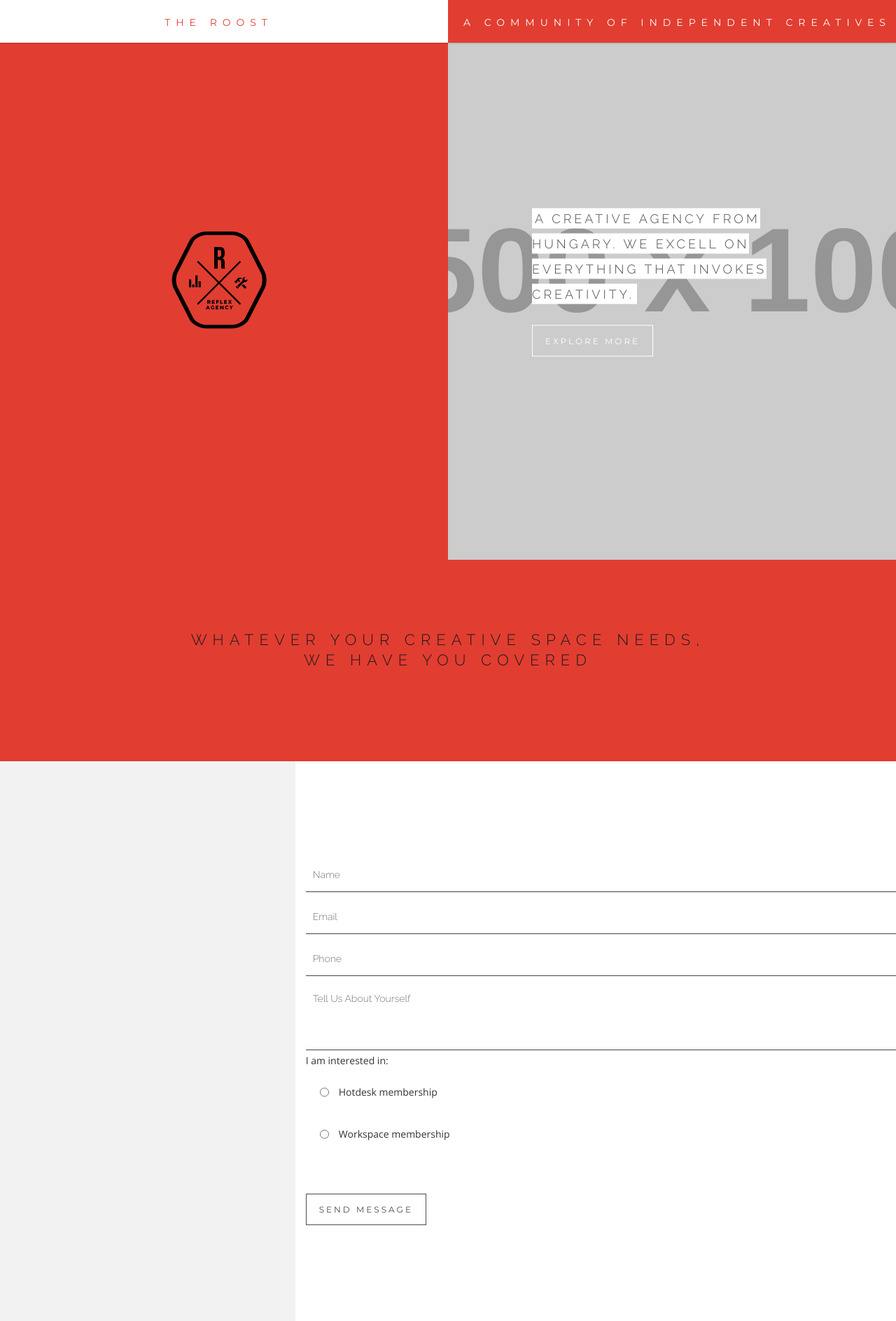
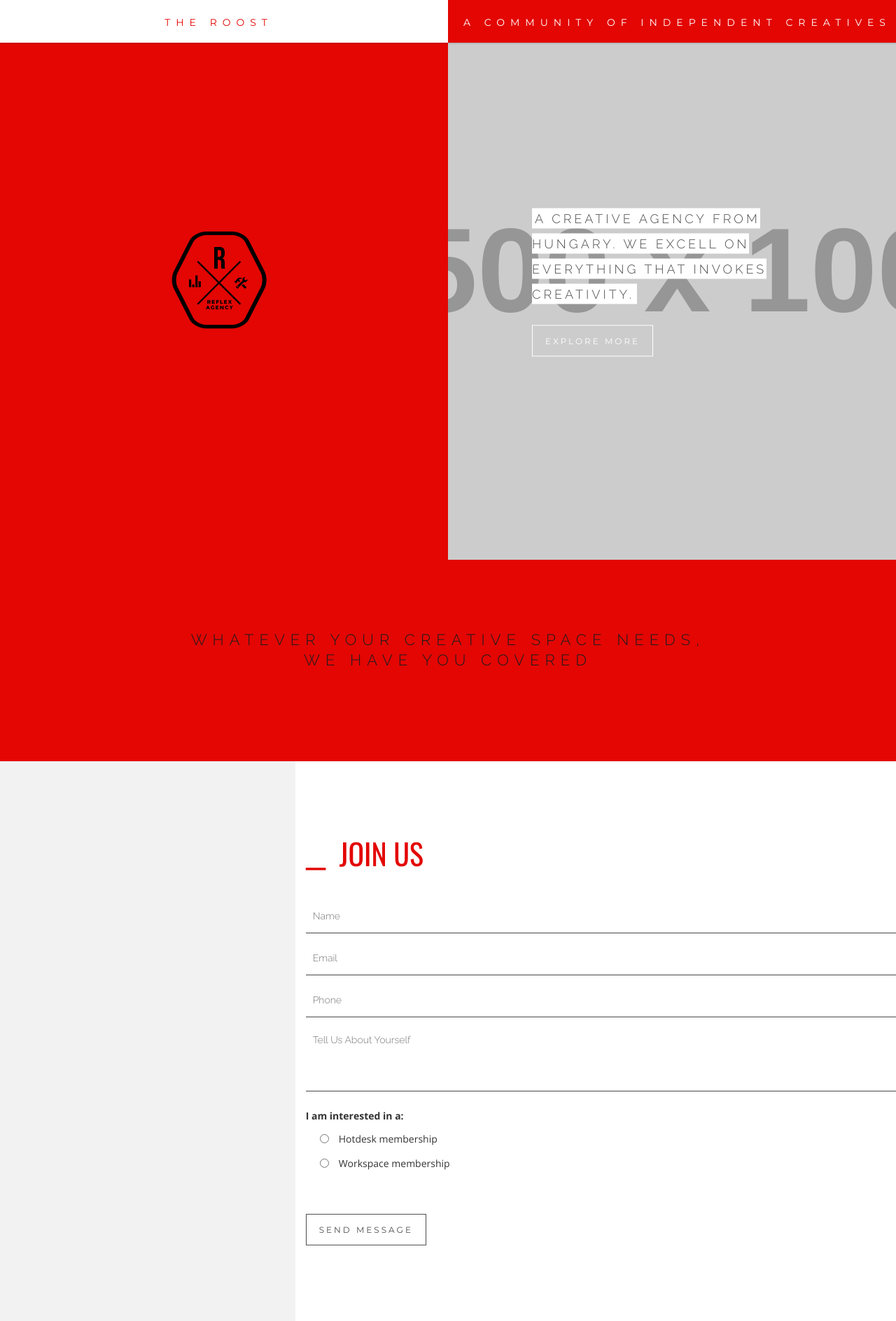
Before and after one commit to theroost/website2, a PHP site: page / in a window 1280 px wide. Shown: the top 1888 px of the page at 70% size. Run offline with PHP 8.4, Linux system fonts and the light colour scheme; grey boxes labelled with a size stand in for pictures from a placeholder-image service; style sheets or scripts are compiled from the project's sources; some libraries are stand-ins or nearby versions.

Commit message:
Make contact form work

```diff
--- a/index.html
+++ b/index.html
@@ -285,32 +285,48 @@
           </article>
           <article class="col-md-8 about-content fullheight white-bg">
             <div class="valign">
+                <h2 class="roost-header">__&nbsp; Join Us</h2>
+
                 <div id="contact-form-wrap" class="container">
-                              <form name="myform" id="contactForm" action="sendcontact.php" enctype="multipart/form-data" method="post">
+                              <form action="http://formspree.io/jwpage@gmail.com" id="contactForm" enctype="multipart/form-data" method="post">
                                 <article>
-                                  <input type="text" placeholder="Name" id="name" name="name" size="100" class="border-form">
+                                  <input required type="text" placeholder="Name" id="name" name="name" size="100" class="border-form">
                                 </article>
                                 <article>
-                                   <input type="text" placeholder="Email" name="email" id="email" size="30" class="border-form">
+                                   <input required type="text" placeholder="Email" id="email" name="email" size="30" class="border-form">
                                  </article>
                                  <article>
-                                    <input type="text" placeholder="Phone" name="phone" class="border-form">
+                                    <input required type="text" placeholder="Phone" id="phone" name="phone" class="border-form">
                                  </article>
                                  <article>
-                                  <textarea placeholder="Tell Us About Yourself" name="message" cols="40" rows="3" id="msg" class="border-form"></textarea>
+                                  <textarea required placeholder="Tell Us About Yourself" name="message" cols="40" rows="3" id="msg" class="border-form"></textarea>
                                 </article>
                                  <article>
-                                    I am interested in:
+                                    <br/>
+                                    <strong>I am interested in a:</strong>
                                     <div class="radio">
-                                        <input type="radio"> Hotdesk membership
+                                        <label>
+                                            <input required value="Hotdesk membership" name="membership" type="radio"> Hotdesk membership
+                                        </label>
                                     </div>
                                     <div class="radio">
-                                        <input type="radio"> Workspace membership
+                                        <label>
+                                            <input required value="Workspace membership" name="membership" type="radio"> Workspace membership
+                                        </label>
                                     </div>
+                                 </article>
+                                 <article>
+
                                   <div class="btn-wrap  text-left">
-                                    <button class="btn btn-reflex btn-reflex-dark" id="submit" name="submit" type="submit">Send Message</button>
+                                    <button class="btn btn-reflex btn-reflex-dark" id="submit" type="submit">Send Message</button>
                                   </div>
-                                 </article>
+                                </article>
+
+                                 <input type="hidden" name="_subject" value="Roost Membership Enquiry">
+                                 <input name="_gotcha" style="display:none" />
+
+                                 <p class="alert alert-success success">Your message has been sent. Thank you!</p>
+                                 <p class="alert alert-danger error">We could not send your message. Please try again later.</p>
                              </form>
                           </div>
                     </div>
@@ -412,7 +428,6 @@
 <script src="javascripts/equalheights-init.js" ></script>
 <script src="javascripts/hiding-nav.js"></script>
 <script src="javascripts/parallax-init.js"></script>
-<script src="javascripts/form-validation.js" ></script>
 <script src="javascripts/main.js" ></script>
 
 <!-- Roosty -->
--- a/less/color.less
+++ b/less/color.less
@@ -1,5 +1,5 @@
-@color:#e23d31;
-@colorRGBA:rgba(226, 61, 49, 1);
+@color:#E30603;
+@colorRGBA:rgba(227, 6, 3, 1);
 @white:#FFFFFF;
 @silver:#F2F2F2;
 @grey:#CCCCCC;
--- a/roost/style.css
+++ b/roost/style.css
@@ -1,3 +1,5 @@
+/* Color: E30603 */
+
 .address {
     font-family: "Raleway", Arial, Helvetica, sans-serif;
     line-height: 1.5;
@@ -7,6 +9,14 @@ h3.gothic {
     letter-spacing: initial;
     font-size: 2em;
 }
+.roost-header {
+    font-family: Oswald;
+    letter-spacing: initial;
+    font-size: 3em;
+    text-transform: uppercase;
+    padding-bottom: 1em;
+    color: #E30603;
+}
 .mast-wrap {
     opacity: initial;
 }
@@ -15,9 +25,17 @@ h3.gothic {
     width: auto;
     margin: 0 1em 0 0;
     padding: 0;
+    line-height: 25px !important;
+    height: 25px !important;
 }
 #contactForm .radio {
-    line-height: 50px;
+    line-height: 25px !important;
     text-align: left;
     clear: both;
 }
+
+.success, .error {
+    padding: 1em;
+    margin-top: 1em;
+    display: inline-block;
+}
```
Also changed, not shown: javascripts/form-validation.js (deleted, +0 -73 lines), roost/main.js (+31 -0 lines).
